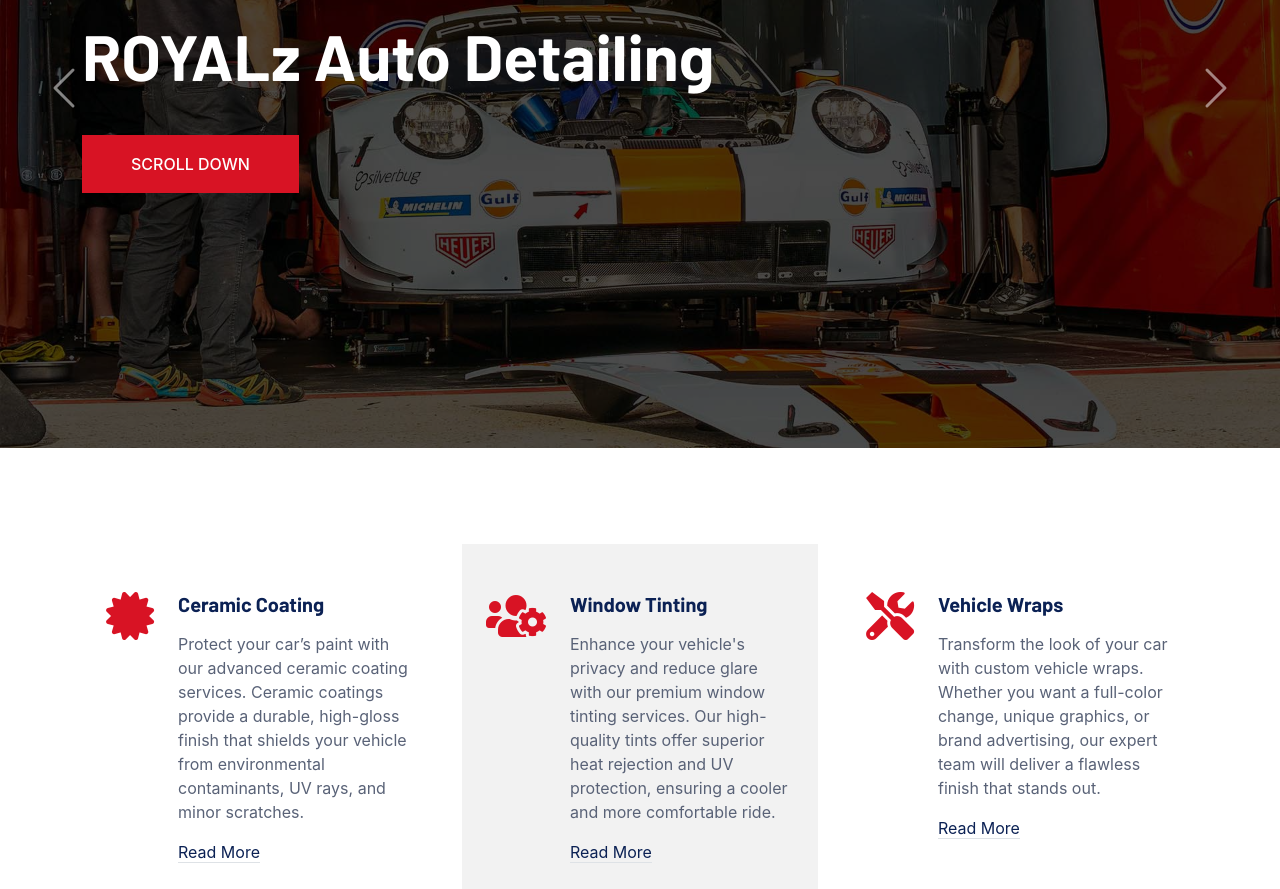
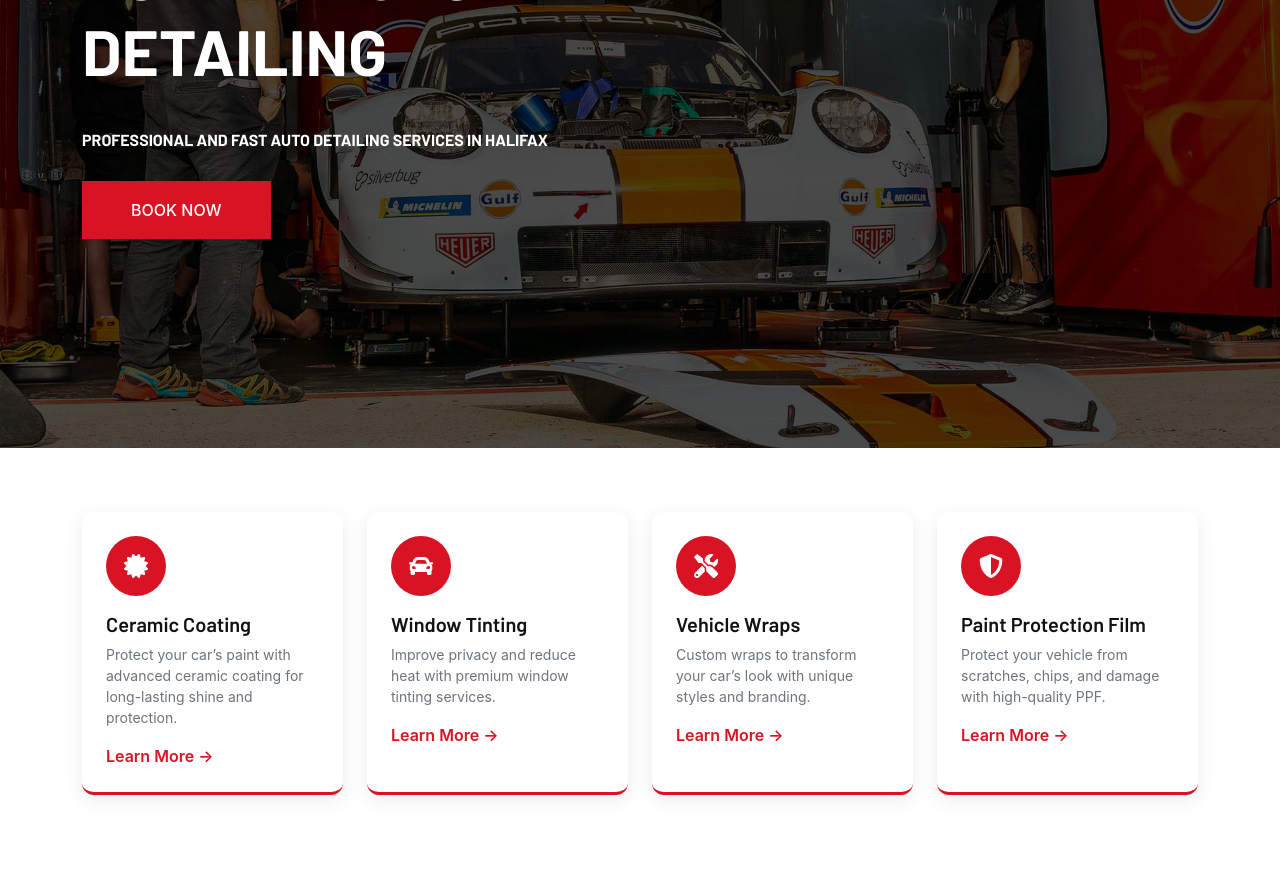
Before and after one commit to Codezypher-inc/royalz-auto-detailing-website, a React (Create React App) app in the folder royalautodetailing/: page / in a window 1280 px wide. Shown: the part 400-1289 px from the top of the page. Built offline with nearby package versions, Linux system fonts and the light colour scheme.

Commit message:
Save local UI updates and merged latest main

```diff
--- a/royalautodetailing/public/css/style.css
+++ b/royalautodetailing/public/css/style.css
@@ -407,3 +407,78 @@
 .swiper-pagination-bullet-active {
   transform: scale(1.2);
 }
+/* ===============================
+   🔥 MODERN SERVICE SECTION FIX
+================================ */
+
+/* Service Card */
+.service-box {
+    background: #ffffff;
+    border-radius: 12px;
+    padding: 25px;
+    height: 100%;
+    transition: all 0.3s ease;
+    box-shadow: 0 5px 20px rgba(0, 0, 0, 0.08);
+    border-bottom: 3px solid var(--primary);
+
+}
+
+/* Hover Effect */
+.service-box:hover {
+    transform: translateY(-8px);
+    box-shadow: 0 15px 35px rgba(0, 0, 0, 0.15);
+}
+
+/* Icon Circle */
+.service-icon {
+    width: 60px;
+    height: 60px;
+    background: var(--primary);
+    color: #ffffff;
+    border-radius: 50%;
+    display: flex;
+    align-items: center;
+    justify-content: center;
+    font-size: 24px;
+    margin-bottom: 15px;
+}
+
+/* Title */
+.service-box h5 {
+    font-weight: 600;
+    color: var(--dark);
+}
+
+/* Text */
+.service-box p {
+    color: #6c757d;
+    font-size: 14px;
+}
+
+/* Link */
+.service-link {
+    color: var(--primary);
+    font-weight: 600;
+    text-decoration: none;
+    position: relative;
+}
+
+.service-link::after {
+    content: "";
+    width: 0%;
+    height: 2px;
+    background: var(--primary);
+    position: absolute;
+    left: 0;
+    bottom: -2px;
+    transition: 0.3s;
+}
+
+.service-link:hover::after {
+    width: 100%;
+}
+
+/* Remove old flex layout spacing issue */
+.service .d-flex {
+    display: block !important;
+}
--- a/royalautodetailing/src/pages/Index.jsx
+++ b/royalautodetailing/src/pages/Index.jsx
@@ -62,13 +62,13 @@ function Index() {
                             </div>
                             <div className="h-100 d-inline-flex align-items-center py-3">
                                 <small className="far fa-clock text-primary me-2" />
-                                <small>Phone: +1 (782) 882-0667</small>
+                                <small>+1 (782) 882-0667</small>
                             </div>
                         </div>
                         <div className="col-lg-5 px-5 text-end">
                             <div className="h-100 d-inline-flex align-items-center py-3 me-4">
                                 <small className="fa fa-phone-alt text-primary me-2" />
-                                <small>Phone: +1 (902) 412-2913</small>
+                                <small>+1 (902) 412-2913</small>
                             </div>
                             <div className="h-100 d-inline-flex align-items-center">
                                 <a className="btn btn-sm-square bg-white text-primary me-1" href="">
@@ -94,10 +94,13 @@ function Index() {
                         href="index.html"
                         className="navbar-brand d-flex align-items-center px-4 px-lg-5"
                     >
-                        <h2 className="m-0 text-primary">
-                            <i className="fa fa-car me-3" />
-                            ROYALz Auto Detailing
-                        </h2>
+                        <a href="/" className="navbar-brand p-0">
+                            <img
+                                src="/img/royallogo.png"
+                                alt="Royal Auto Detailing"
+                                style={{ height: "60px" }}
+                            />
+                        </a>
                     </a>
                     <button
                         type="button"
@@ -171,17 +174,18 @@ function Index() {
                                     <div className="container">
                                         <div className="row align-items-center justify-content-center justify-content-lg-start">
                                             <div className="col-10 col-lg-7 text-center text-lg-start">
-                                                <h6 className="text-white text-uppercase mb-3 animated slideInDown">
-                                                PROFESSIONAL AND FAST
+
+                                                <h1 className="display-3 text-white mb-4 pb-3 animated slideInDown">
+                                                    ROYALZ AUTO DETAILING
+                                                </h1>
+                                                <h6 className="text-white text-uppercase mb-3  animated slideInDown">
+                                                    PROFESSIONAL AND FAST AUTO DETAILING SERVICES IN HALIFAX
                                                 </h6>
-                                                <h1 className="display-3 text-white mb-4 pb-3 animated slideInDown">
-                                                    ROYALz Auto Detailing
-                                                </h1>
                                                 <a
                                                     href=""
-                                                    className="btn btn-primary py-3 px-5 animated slideInDown"
+                                                    className="btn btn-primary py-3 px-5 mt-3 animated slideInDown"
                                                 >
-                                                    Scroll Down
+                                                    Book Now
                                                 </a>
                                             </div>
                                             <div className="col-lg-5 d-none d-lg-flex animated zoomIn">
@@ -191,14 +195,14 @@ function Index() {
                                     </div>
                                 </div>
                             </div>
-                            <div className="carousel-item">
+                            {/* <div className="carousel-item">
                                 <img className="w-100" src="img/carousel-bg-2.jpg" alt="Image" />
                                 <div className="carousel-caption d-flex align-items-center">
                                     <div className="container">
                                         <div className="row align-items-center justify-content-center justify-content-lg-start">
                                             <div className="col-10 col-lg-7 text-center text-lg-start">
                                                 <h6 className="text-white text-uppercase mb-3 animated slideInDown">
-                                                Ppf | Ceramic | Wrap | Tint
+                                                    Ppf | Ceramic | Wrap | Tint
                                                 </h6>
                                                 <h1 className="display-3 text-white mb-4 pb-3 animated slideInDown">
                                                     Specialized Services for All Your Vehicles
@@ -216,9 +220,9 @@ function Index() {
                                         </div>
                                     </div>
                                 </div>
-                            </div>
+                            </div> */}
                         </div>
-                        <button
+                        {/* <button
                             className="carousel-control-prev"
                             type="button"
                             data-bs-target="#header-carousel"
@@ -235,50 +239,71 @@ function Index() {
                         >
                             <span className="carousel-control-next-icon" aria-hidden="true" />
                             <span className="visually-hidden">Next</span>
-                        </button>
+                        </button> */}
                     </div>
                 </div>
                 {/* Carousel End */}
                 {/* Service Start */}
-                <div className="container-xxl py-5">
+                <div className="container-xxl pt-3 pb-5">
                     <div className="container">
                         <div className="row g-4">
-                            <div className="col-lg-4 col-md-6 wow fadeInUp" data-wow-delay="0.1s">
-                                <div className="d-flex py-5 px-4">
-                                    <i className="fa fa-certificate fa-3x text-primary flex-shrink-0" />
-                                    <div className="ps-4">
-                                        <h5 className="mb-3">Ceramic Coating</h5>
-                                        <p>Protect your car’s paint with our advanced ceramic coating services. Ceramic coatings provide a durable, high-gloss finish that shields your vehicle from environmental contaminants, UV rays, and minor scratches.</p>
-                                        <a className="text-secondary border-bottom" href="">
-                                            Read More
-                                        </a>
+
+                            {/* 1 */}
+                            <div className="col-lg-3 col-md-6 wow fadeInUp" data-wow-delay="0.1s">
+                                <div className="service-box p-4 h-100">
+                                    <div className="service-icon mb-3">
+                                        <i className="fa fa-certificate"></i>
                                     </div>
+                                    <h5>Ceramic Coating</h5>
+                                    <p>
+                                        Protect your car’s paint with advanced ceramic coating for long-lasting shine and protection.
+                                    </p>
+                                    <a href="#" className="service-link">Learn More →</a>
                                 </div>
                             </div>
-                            <div className="col-lg-4 col-md-6 wow fadeInUp" data-wow-delay="0.3s">
-                                <div className="d-flex bg-light py-5 px-4">
-                                    <i className="fa fa-users-cog fa-3x text-primary flex-shrink-0" />
-                                    <div className="ps-4">
-                                        <h5 className="mb-3">Window Tinting</h5>
-                                        <p>Enhance your vehicle's privacy and reduce glare with our premium window tinting services. Our high-quality tints offer superior heat rejection and UV protection, ensuring a cooler and more comfortable ride.</p>
-                                        <a className="text-secondary border-bottom" href="">
-                                            Read More
-                                        </a>
+
+                            {/* 2 */}
+                            <div className="col-lg-3 col-md-6 wow fadeInUp" data-wow-delay="0.3s">
+                                <div className="service-box p-4 h-100">
+                                    <div className="service-icon mb-3">
+                                        <i className="fa fa-car"></i>
                                     </div>
+                                    <h5>Window Tinting</h5>
+                                    <p>
+                                        Improve privacy and reduce heat with premium window tinting services.
+                                    </p>
+                                    <a href="#" className="service-link">Learn More →</a>
                                 </div>
                             </div>
-                            <div className="col-lg-4 col-md-6 wow fadeInUp" data-wow-delay="0.5s">
-                                <div className="d-flex py-5 px-4">
-                                    <i className="fa fa-tools fa-3x text-primary flex-shrink-0" />
-                                    <div className="ps-4">
-                                        <h5 className="mb-3">Vehicle Wraps</h5>
-                                        <p>Transform the look of your car with custom vehicle wraps. Whether you want a full-color change, unique graphics, or brand advertising, our expert team will deliver a flawless finish that stands out.</p>
-                                        <a className="text-secondary border-bottom" href="">
-                                            Read More
-                                        </a>
+
+                            {/* 3 */}
+                            <div className="col-lg-3 col-md-6 wow fadeInUp" data-wow-delay="0.5s">
+                                <div className="service-box p-4 h-100">
+                                    <div className="service-icon mb-3">
+                                        <i className="fa fa-tools"></i>
                                     </div>
+                                    <h5>Vehicle Wraps</h5>
+                                    <p>
+                                        Custom wraps to transform your car’s look with unique styles and branding.
+                                    </p>
+                                    <a href="#" className="service-link">Learn More →</a>
                                 </div>
                             </div>
+
+                            {/* 4 */}
+                            <div className="col-lg-3 col-md-6 wow fadeInUp" data-wow-delay="0.7s">
+                                <div className="service-box p-4 h-100">
+                                    <div className="service-icon mb-3">
+                                        <i className="fa fa-shield-alt"></i>
+                                    </div>
+                                    <h5>Paint Protection Film</h5>
+                                    <p>
+                                        Protect your vehicle from scratches, chips, and damage with high-quality PPF.
+                                    </p>
+                                    <a href="#" className="service-link">Learn More →</a>
+                                </div>
+                            </div>
+
                         </div>
                     </div>
                 </div>
@@ -423,8 +448,8 @@ function Index() {
                 <div className="container-xxl service py-5">
                     <div className="container">
                         <div className="text-center wow fadeInUp" data-wow-delay="0.1s">
-                                <h6 className="text-primary text-uppercase">// Pricing Plan //</h6>
-                                <h1 className="mb-5">Pricing Plan</h1>
+                            <h6 className="text-primary text-uppercase">// Pricing Plan //</h6>
+                            <h1 className="mb-5">Pricing Plan</h1>
                         </div>
                         <div className="row g-4 wow fadeInUp" data-wow-delay="0.3s">
                             <div className="col-lg-4">
```
Also changed, not shown: royalautodetailing/public/img/royallogo.png (added).
